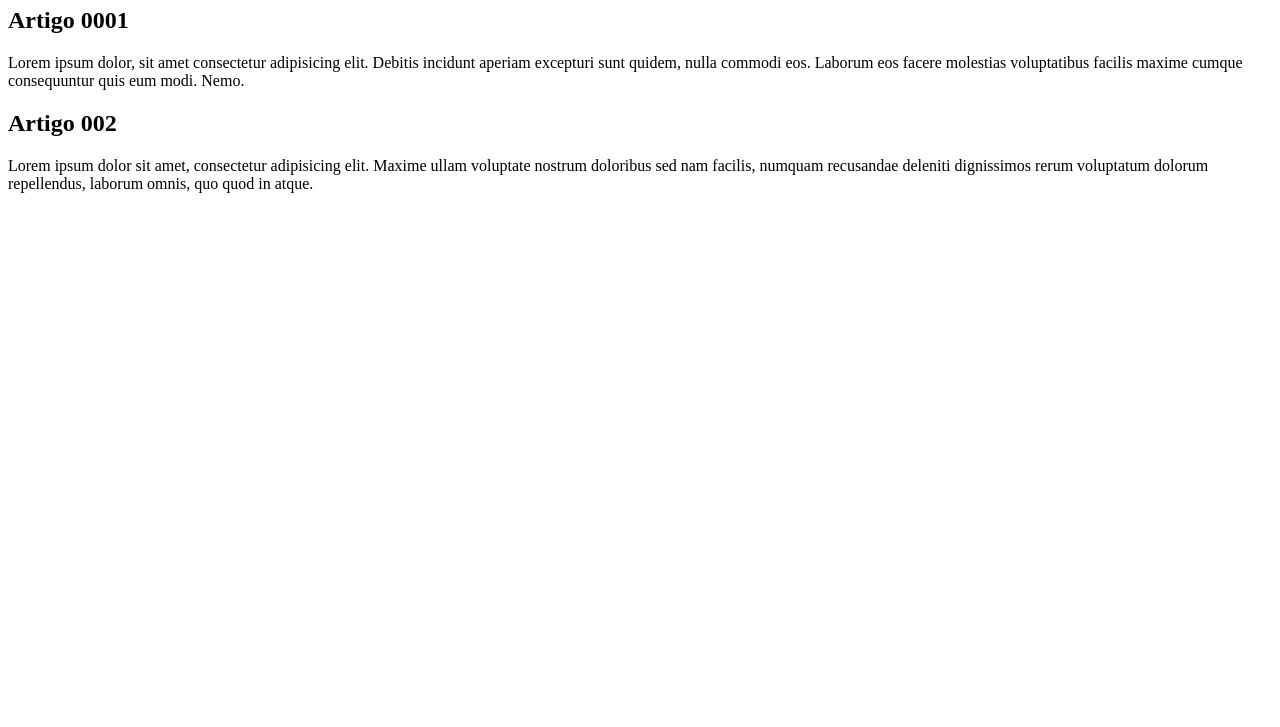
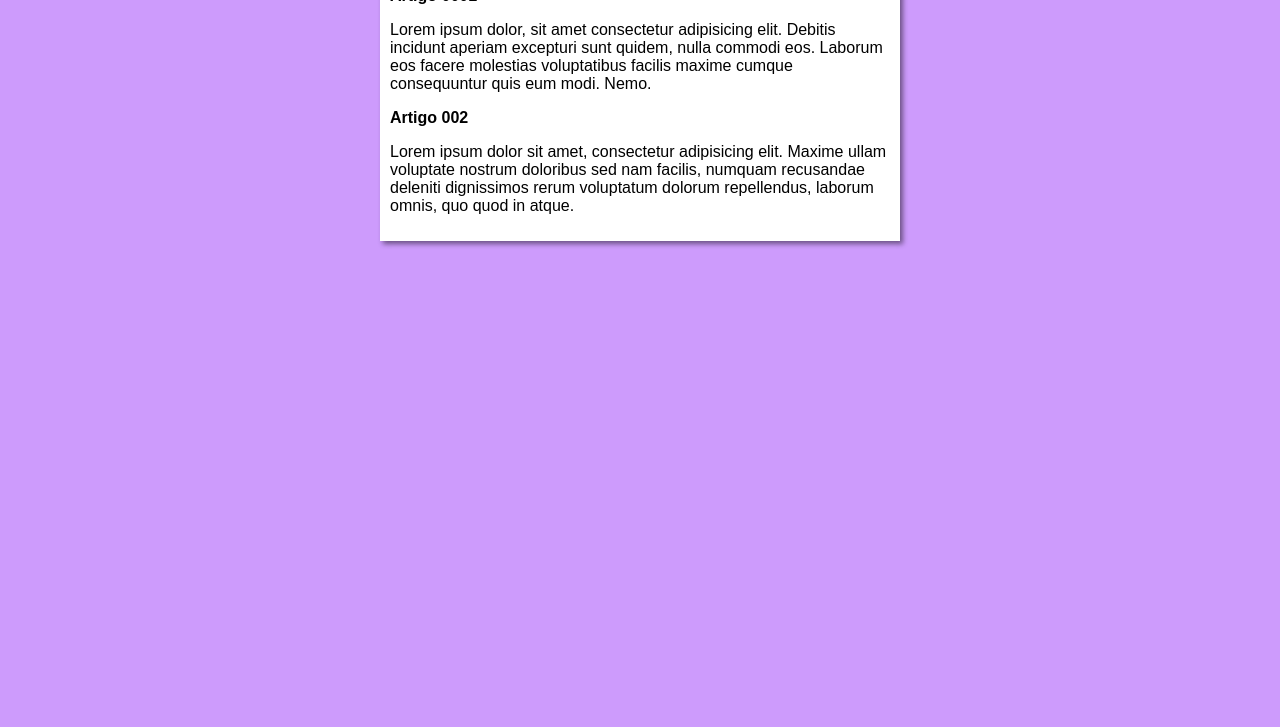
Before and after one commit to Darleijulianocardoso/projeto-site, a plain HTML site: page index.html in a window 1280 px wide. Shown: the part 73-800 px from the top of the page. Drawn offline with Linux system fonts and the light colour scheme.

Commit message:
iniciei o design

```diff
--- /dev/null
+++ b/estilos/style.css
@@ -0,0 +1,19 @@
+*{
+    font-family: Arial, Helvetica, sans-serif;
+    font-size: 16px;
+}
+
+body{
+
+    background-color: rgb(205, 155, 252);
+
+}
+
+main{
+
+    background-color: white;
+    width: 500px;
+    margin: auto;
+    padding: 10px;
+    box-shadow: 3px 3px 5px rgba(0, 0, 0, 0.473);
+}
--- a/index.html
+++ b/index.html
@@ -5,6 +5,7 @@
     <meta http-equiv="X-UA-Compatible" content="IE=edge">
     <meta name="viewport" content="width=device-width, initial-scale=1.0">
     <title>cursos gratis</title>
+    <link rel="stylesheet" href="estilos/style.css">
 </head>
 <body>
    <main>
```
